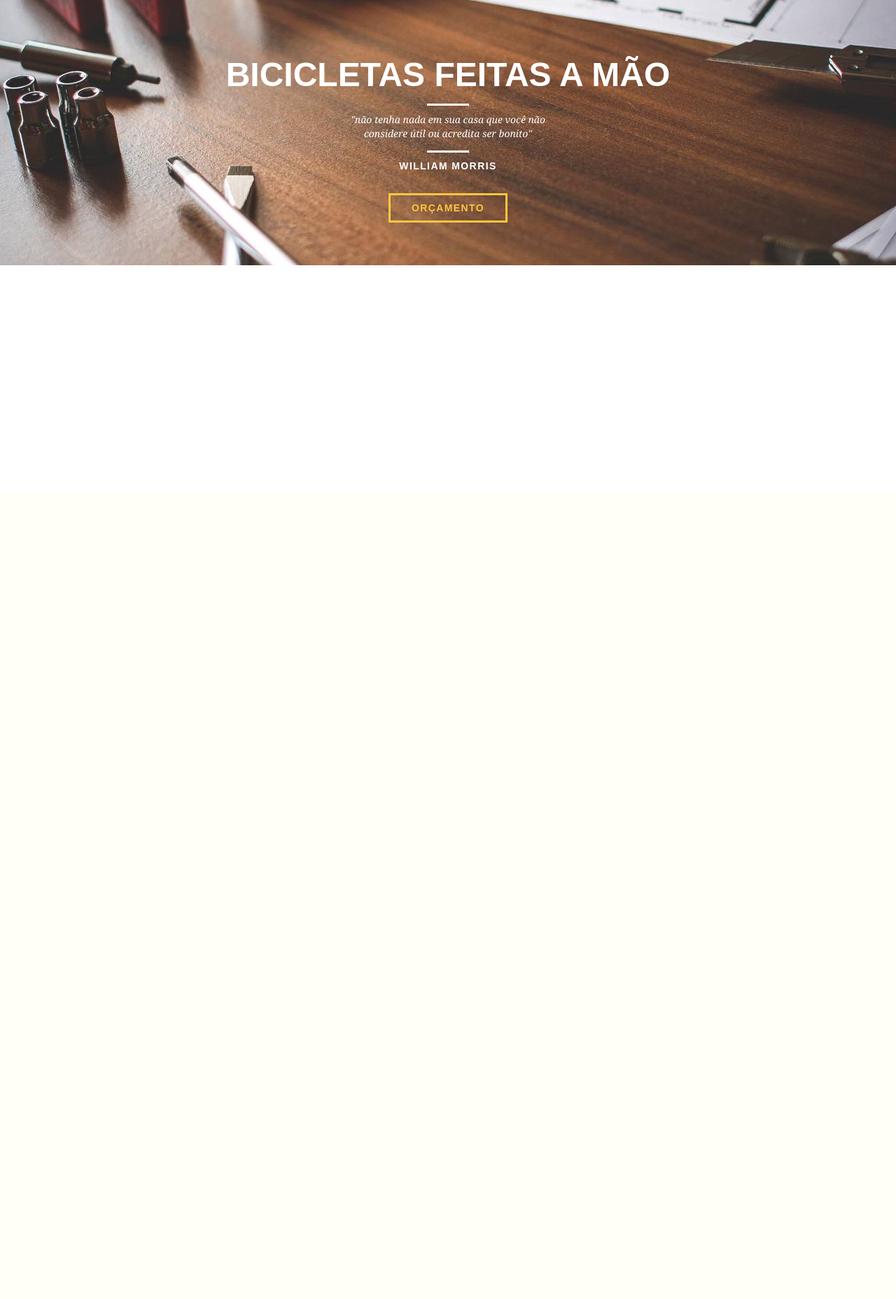
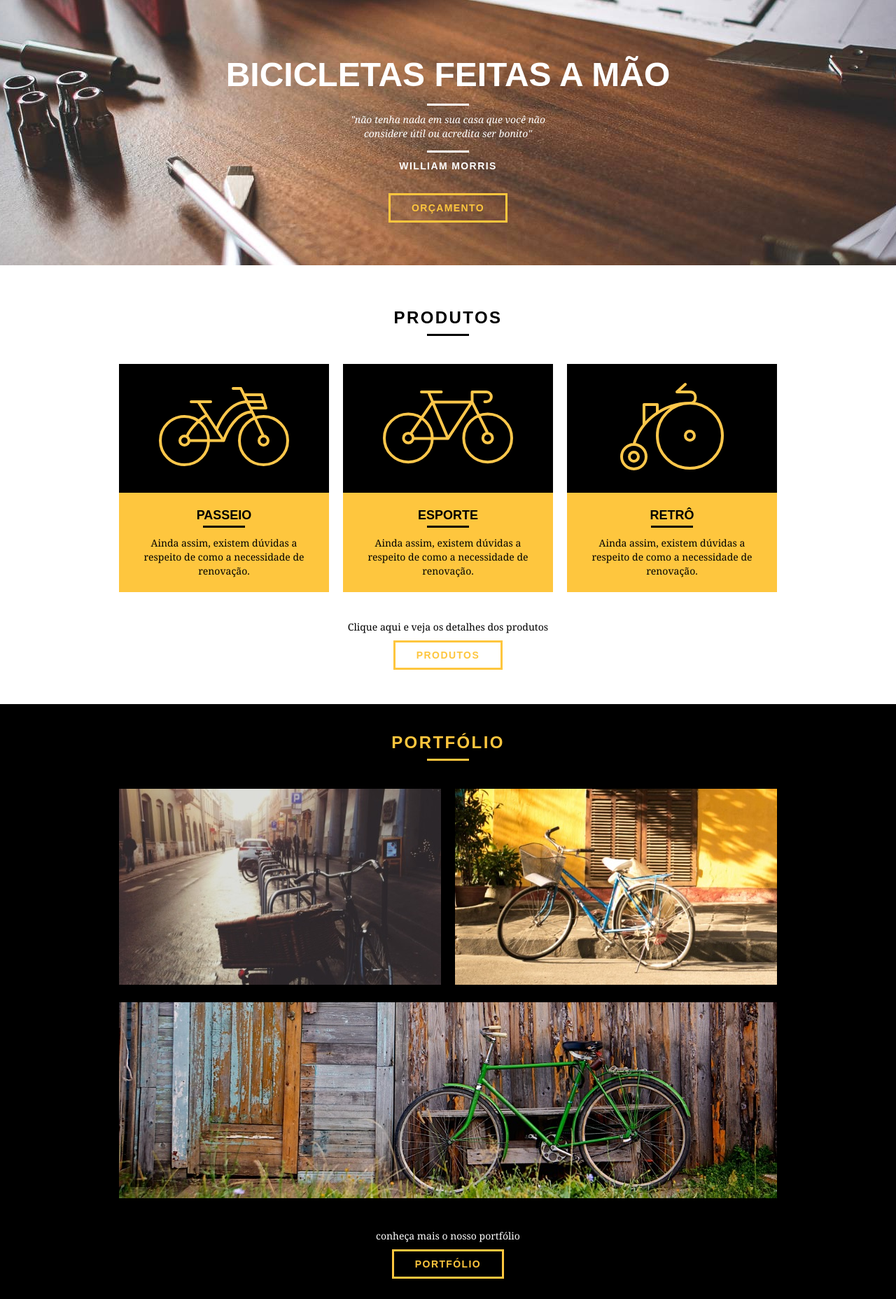
Before and after one commit to lucasgomesmatos/bikcraft-origamid, a PHP site: page / in a window 1280 px wide. Shown: the part 97-1953 px from the top of the page at 70% size. Before the commit the page ends 476 px from the top, so only its background shows below. Run offline with PHP 8.4, Linux system fonts and the light colour scheme.

Commit message:
página de portfólio

```diff
--- a/css/style.css
+++ b/css/style.css
@@ -26,6 +26,31 @@ p {
   border-color: #fff;
 }
 
+.btn.btn-preto:hover {
+  color: #000;
+  border-color: #000;
+}
+
+.subtitulo {
+  font-size: 24px;
+  font-weight: bold;
+  line-height: 30px;
+  letter-spacing: .1em;
+  color: #000;
+  text-align: center;
+  text-transform: uppercase;
+  margin-bottom: 40px;
+}
+
+.subtitulo::after {
+  content: "";
+  display: block;
+  width: 60px;
+  height: 3px;
+  background: #000;
+  margin: 8px auto;
+}
+
 /* Header */
 .header {
   position: fixed;
@@ -33,6 +58,7 @@ p {
   width: 100%;
   background: #fec63e;
   padding: 15px 0;
+  z-index: 10;
 }
 
 .header_menu {
@@ -102,3 +128,76 @@ p {
   font-size: 14px;
   letter-spacing: .1em;
 }
+
+/*Produtos*/
+
+.produtos {
+  padding: 60px 0;
+}
+
+.produtos_lista li {
+  background: #fec63e;
+}
+
+.produtos_lista li h3 {
+  font-weight: bold;
+  font-size: 18px;
+  line-height: 25px;
+  text-transform: uppercase;
+  text-align: center;
+  margin-top: 20px;
+}
+
+.produtos_lista li h3::after {
+  content: "";
+  display: block;
+  width: 60px;
+  height: 3px;
+  background: #000;
+  margin: 2px auto;
+}
+
+.produtos_lista li p {
+  padding: 10px 20px 20px 20px;
+  text-align: center;
+}
+
+.produtos_icone {
+  background: #000;
+  padding: 20px;
+  text-align: center;
+}
+
+.call {
+  text-align: center;
+  padding-top: 40px;
+  clear: both;
+}
+
+.call p {
+  margin-bottom: 20px;
+}
+
+/* Portfólio */
+
+.portfolio {
+  width: 100%;
+  background: #000;
+  padding: 40px 0;
+}
+
+.portfolio .subtitulo {
+  color: #fec63e;
+}
+
+.portfolio .subtitulo::after {
+  background: #fec63e;
+}
+
+.portfolio_lista li:last-child {
+  margin-top: 20px ;
+}
+
+.portfolio .call p {
+  color: #fff;
+}
--- a/index.html
+++ b/index.html
@@ -36,5 +36,53 @@
       <a href="produtos.html" class="btn">Orçamento</a>
     </div>
   </section>
+
+  <section class="produtos container">
+    <h2 class="subtitulo">Produtos</h2>
+    <ul class="produtos_lista">
+
+      <li class="grid-1-3">
+        <div class="produtos_icone">
+          <img src="img/produtos/passeio.svg" alt="Bikcraft Passeio">
+        </div>
+        <h3>Passeio</h3>
+        <p>Ainda assim, existem dúvidas a respeito de como a necessidade de renovação.</p>
+      </li>
+      <li class="grid-1-3">
+        <div class="produtos_icone">
+          <img src="img/produtos/esporte.svg" alt="Bikcraft Esporte">
+        </div>
+        <h3>Esporte</h3>
+        <p>Ainda assim, existem dúvidas a respeito de como a necessidade de renovação.</p>
+      </li>
+      <li class="grid-1-3">
+        <div class="produtos_icone">
+          <img src="img/produtos/retro.svg" alt="Bikcraft Retrô">
+        </div>
+        <h3>Retrô</h3>
+        <p>Ainda assim, existem dúvidas a respeito de como a necessidade de renovação.</p>
+      </li>
+
+    </ul>
+    <div class="call">
+      <p>Clique aqui e veja os detalhes dos produtos</p>
+      <a href="produtos.html" class="btn btn-preto">Produtos</a>
+    </div>
+  </section>
+  <!-- Fecha Produtos -->
+  <section class="portfolio">
+    <div class="container">
+      <h2 class="subtitulo">Portfólio</h2>
+      <ul class="portfolio_lista">
+        <li class="grid-8"><img src="img/portfolio/retro.jpg" alt="Bicicleta Retrô"></li>
+        <li class="grid-8"><img src="img/portfolio/passeio.jpg" alt="Bicicleta Passeio"></li>
+        <li class="grid-16"><img src="img/portfolio/esporte.jpg" alt="Bicicleta Esporte"></li>
+      </ul>
+      <div class="call">
+        <p>conheça mais o nosso portfólio</p>
+        <a href="portfolio.html" class="btn">Portfólio</a>
+      </div>
+    </div>
+  </section>
 </body>
 </html>
```
